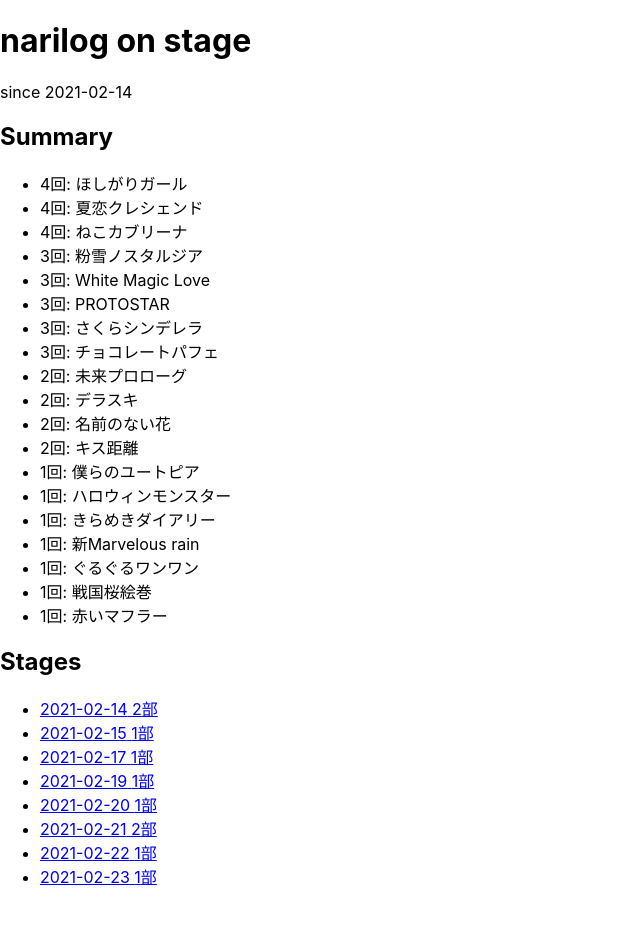
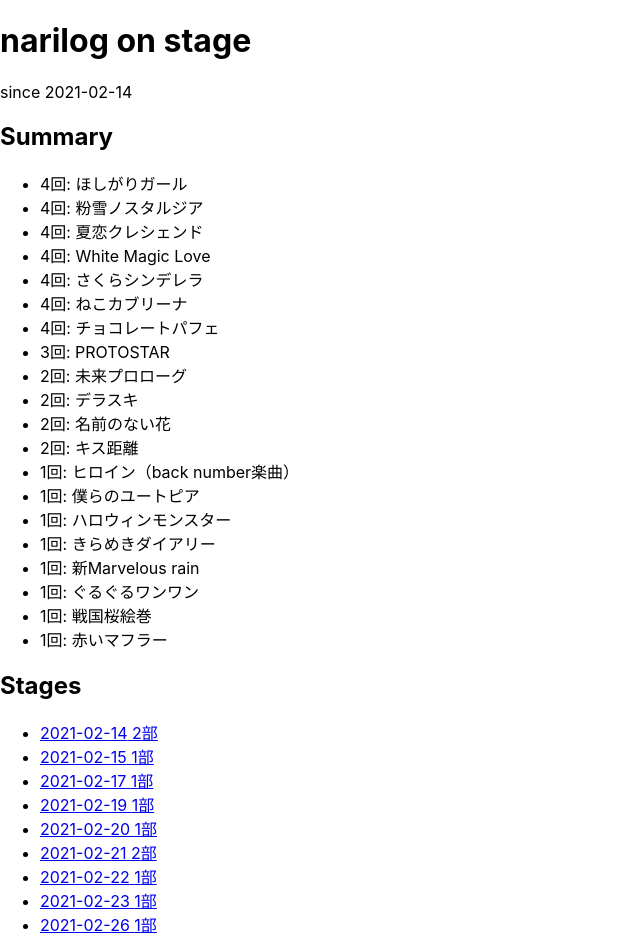
Before and after one commit to fusho-takahashi/narilog-on-stage, a Next.js app: page / in a window 1280 px wide. Shown: the whole page, without its empty margins (0-640 px from the left). Before the commit the page ends 904 px from the top, so only its background shows below. Built offline with nearby package versions, Linux system fonts and the light colour scheme.

Commit message:
add 2021-02-26 data

```diff
--- a/data/log.ts
+++ b/data/log.ts
@@ -1,11 +1,11 @@
-import { Song } from './songs'
+import { Song, SpecialSong } from './songs'
 
 export interface StageLog {
   id: string
   date: string
   section: number
   place: string
-  songs: Song[]
+  songs: (Song | SpecialSong)[]
 }
 
 export const stageLogs: StageLog[] = [
@@ -115,4 +115,17 @@ export const stageLogs: StageLog[] = [
       '未来プロローグ',
     ],
   },
+  {
+    id: '2021-02-26-1',
+    date: '2021-02-26',
+    section: 1,
+    place: '新宿アイドルステージ',
+    songs: [
+      'White Magic Love',
+      '粉雪ノスタルジア',
+      'ヒロイン（back number楽曲）',
+      'チョコレートパフェ',
+      'さくらシンデレラ',
+    ],
+  },
 ]
--- a/data/songs.ts
+++ b/data/songs.ts
@@ -33,3 +33,5 @@ export type Song =
   | '新Marvelous rain'
   | '未来プロローグ'
   | 'Ring 〜Holy land〜'
+
+export type SpecialSong = 'ヒロイン（back number楽曲）'
```
